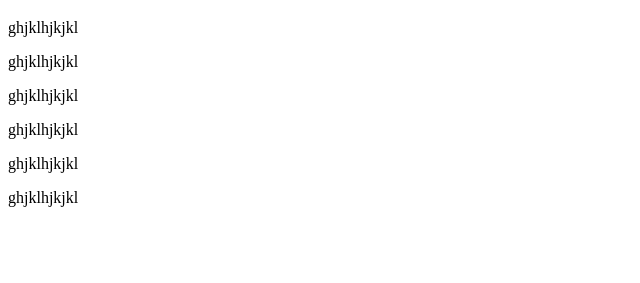
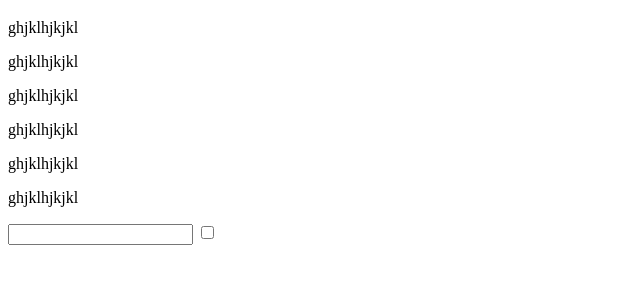
Before and after one commit to Siengdav/TODO, a plain HTML site: page index.html in a window 1280 px wide. Shown: the part 61-344 px from the top of the page, without its empty margins (0-640 px from the left). Drawn offline with Linux system fonts and the light colour scheme.

Commit message:
Create Input

```diff
--- a/index.html
+++ b/index.html
@@ -14,5 +14,7 @@
     <p>ghjklhjkjkl</p>
     <p>ghjklhjkjkl</p>
     <p>ghjklhjkjkl</p>
+    <input type="text">
+    <input type="checkbox">
 </body>
 </html>
```
